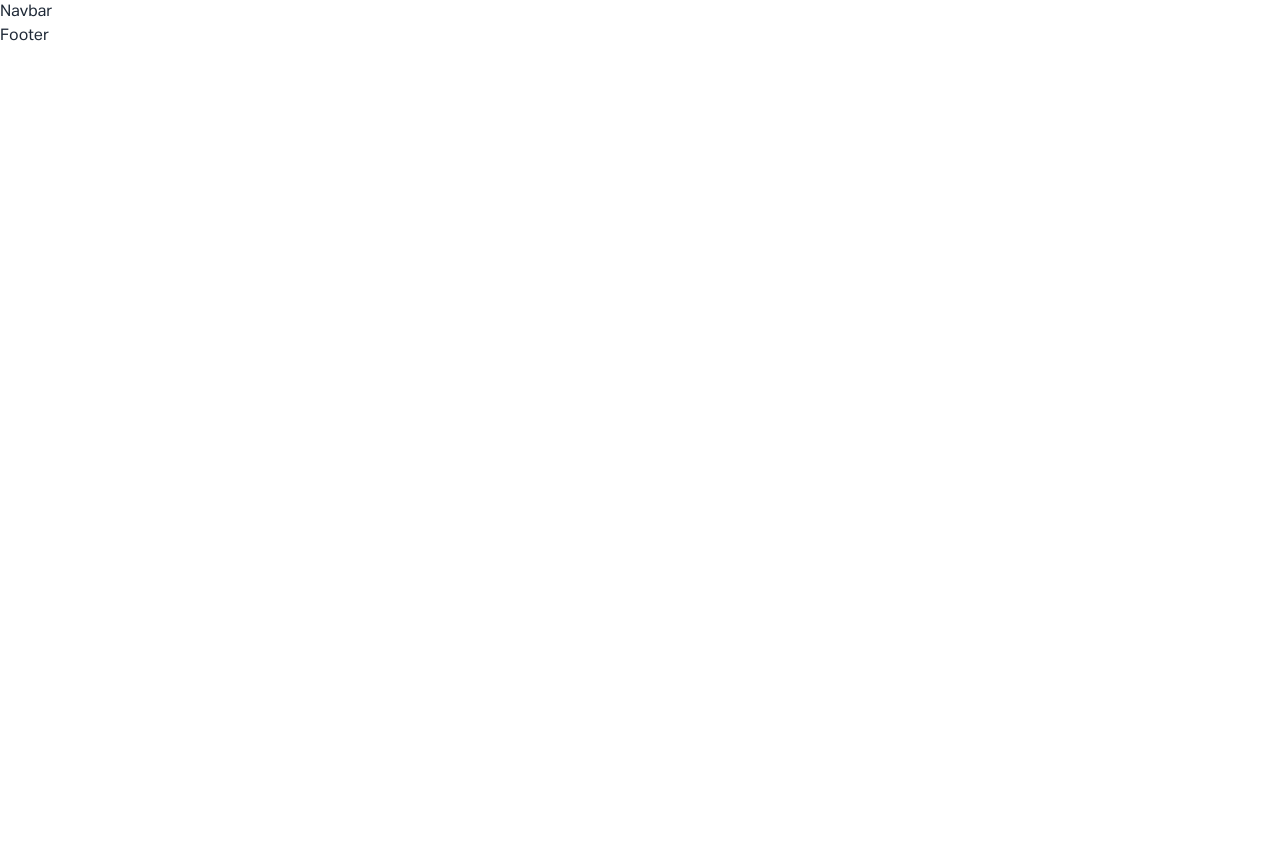
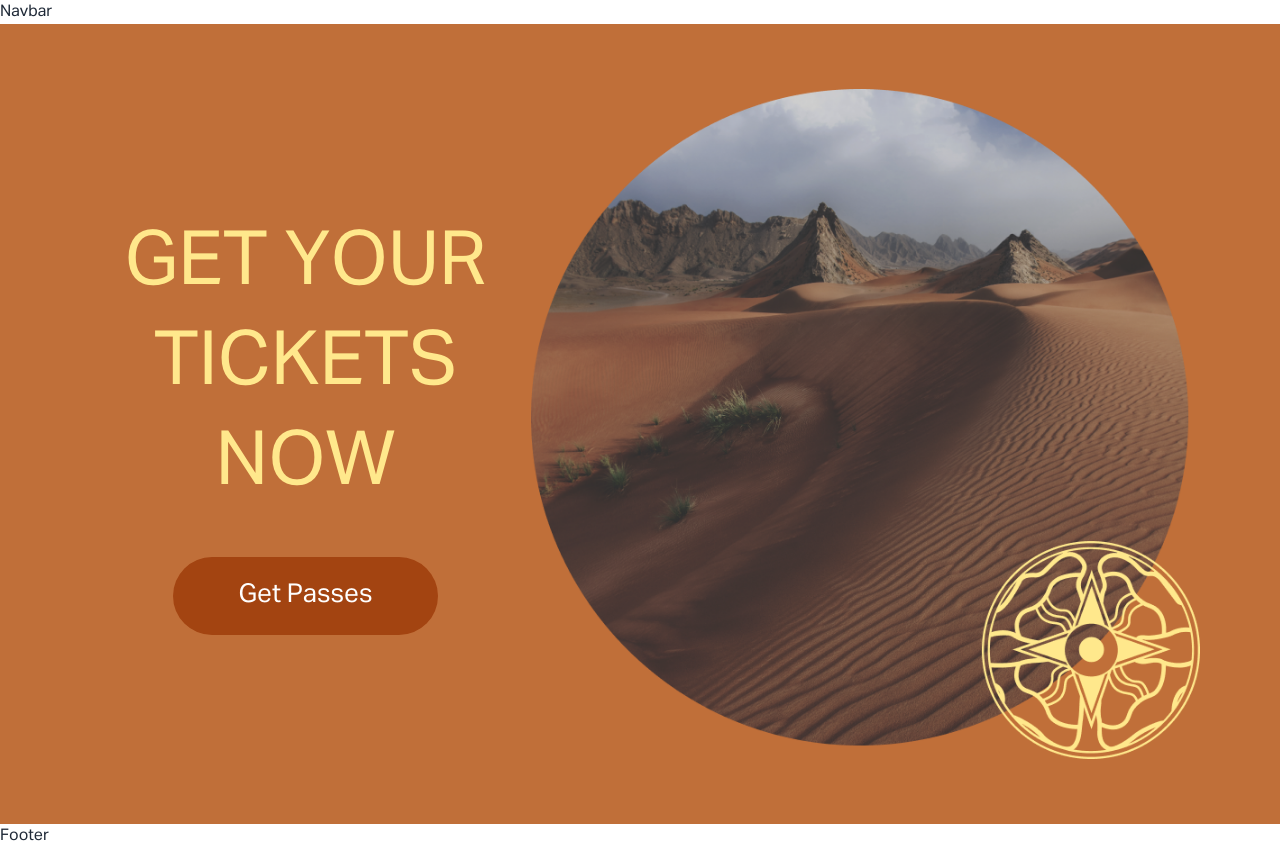
Before and after one commit to JoySarkarBD/tanweer, a React (Vite) app: page / in a window 1280 px wide. Before the commit the page ends 800 px from the top, so only its background shows below. Built offline with nearby package versions, Linux system fonts and the light colour scheme.

Commit message:
feat: add banner section

```diff
--- /dev/null
+++ b/src/components/Banner/Banner.jsx
@@ -0,0 +1,24 @@
+import heroImg from "./../../assets/heroImg.png";
+
+const Banner = () => {
+  return (
+    <>
+      <div className="min-h-screen bg-[#C06F39;] flex items-center py-6 lg:py-6">
+        <div className="flex items-center justify-between w-full container flex-col space-y-12 lg:space-y-0 lg:flex-row md:flex-col md:space-y-12">
+          <div className="text-center">
+            <h1 className="text-[#FFE88C] text-[56px] leading-[69px] font-normal lg:text-[75px] lg:leading-[100px] md:text-[75px] md:leading-[100px]">
+              GET YOUR <br />
+              TICKETS NOW
+            </h1>
+            <button className="mt-[43px] w-[265px] h-[78px] rounded-[39px] bg-[#A34411] text-white text-[26px] font-normal leading-[65px] text-center">Get Passes</button>
+          </div>
+          <div className="max-w-[742px]">
+            <img src={heroImg} className="w-full h-full" alt="Hero" />
+          </div>
+        </div>
+      </div>
+    </>
+  );
+};
+
+export default Banner;
--- a/src/index.css
+++ b/src/index.css
@@ -9,3 +9,17 @@
 body {
   font-family: "Aktiv-Grotesk", sans-serif;
 }
+
+.container {
+  @apply max-w-[1511px] mx-auto xl:px-20 md:px-10 sm:px-2 px-4 !h-full;
+}
+
+.parent-container {
+  scroll-snap-type: y mandatory;
+  overflow-y: scroll;
+}
+
+.child-containers {
+  height: 100vh;
+  scroll-snap-align: start;
+}
--- a/src/pages/Home/Home.jsx
+++ b/src/pages/Home/Home.jsx
@@ -1,7 +1,9 @@
+import Banner from "../../components/Banner/Banner";
+
 export default function Home() {
   return (
-    <div>
-      <h2>Home page</h2>
-    </div>
+    <>
+      <Banner />
+    </>
   );
 }
```
Also changed, not shown: src/Routes/Routes.jsx (+7 -1 lines).
